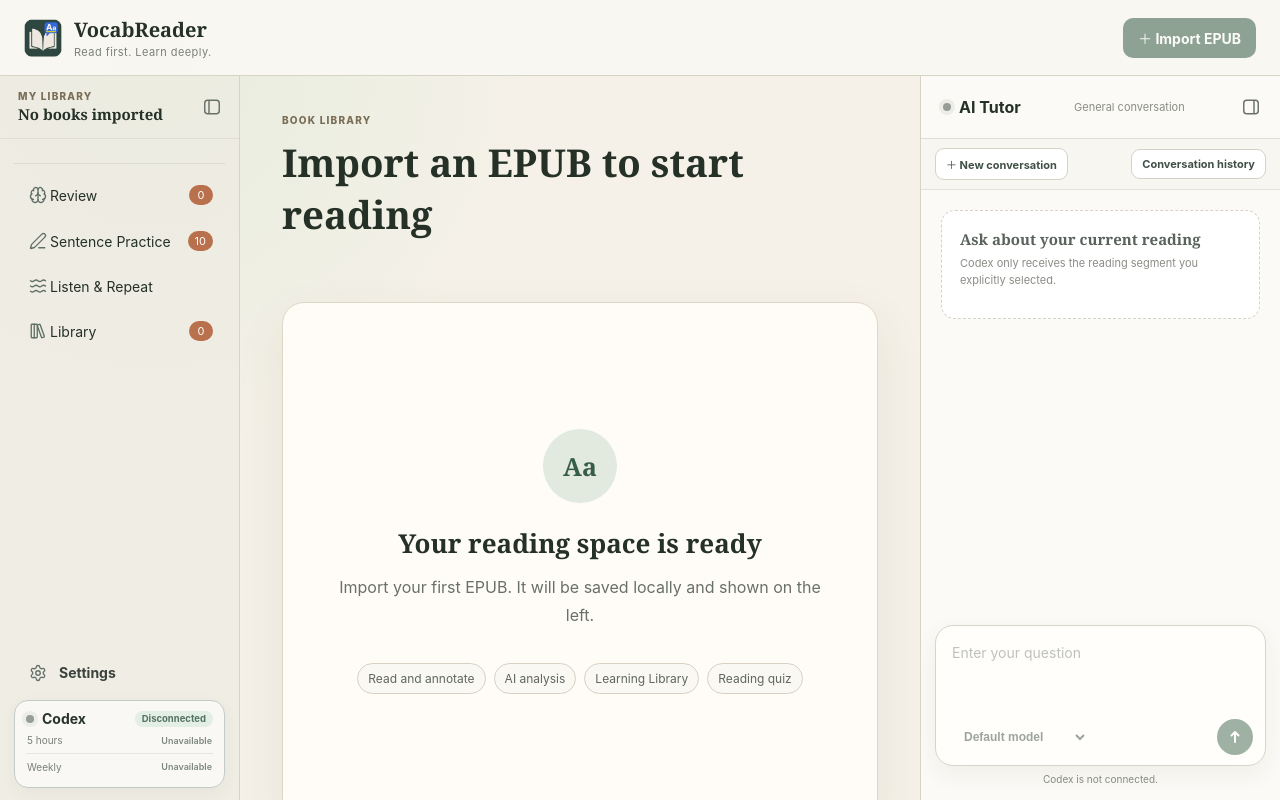
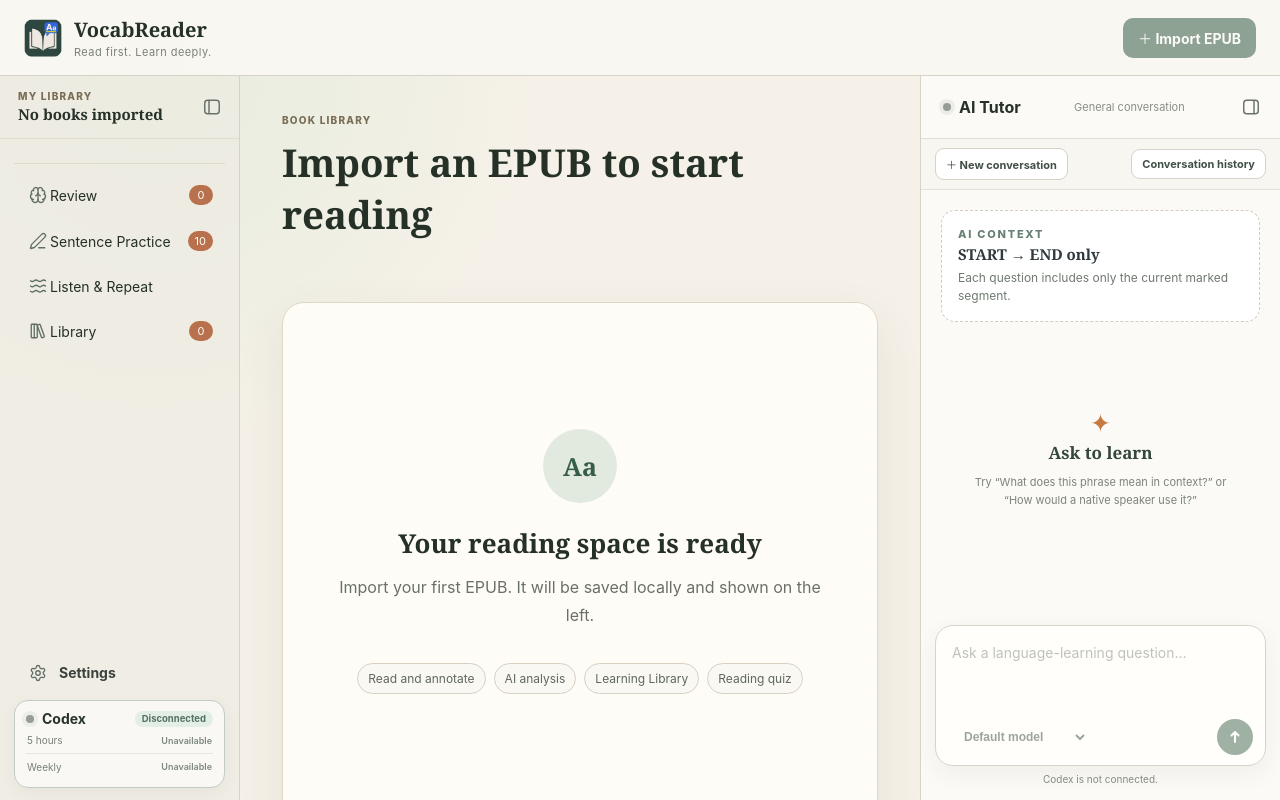
Before and after one commit to highsunday/VocabReader, a React (Vite) app in the folder apps/desktop/: page / in a window 1280 px wide. Built offline with nearby package versions, Linux system fonts and the light colour scheme.

Commit message:
feat(desktop): refine AI tutor empty state

```diff
--- a/apps/desktop/src/renderer/App.tsx
+++ b/apps/desktop/src/renderer/App.tsx
@@ -3099,15 +3099,31 @@ export function App() {
               ) : (
                 <>
                   <div
-                    className="messages"
+                    className={chatSnapshot.messages.length === 0
+                      ? "messages empty-messages"
+                      : "messages"}
                     aria-live="polite"
                     ref={chatMessagesRef}
                   >
                     {chatSnapshot.messages.length === 0 ? (
-                      <div className="chat-empty-state">
-                        <strong>Ask about your current reading</strong>
-                        <p>Codex only receives the reading segment you explicitly selected.</p>
-                      </div>
+                      <>
+                        <section className="chat-context-card" aria-label="AI context">
+                          <span>AI context</span>
+                          <strong>START → END only</strong>
+                          <p>Each question includes only the current marked segment.</p>
+                        </section>
+                        <div className="chat-learning-prompt">
+                          <span className="chat-learning-prompt-icon" aria-hidden="true">
+                            ✦
+                          </span>
+                          <strong>Ask to learn</strong>
+                          <p>
+                            Try “What does this phrase mean in context?” or
+                            <br />
+                            “How would a native speaker use it?”
+                          </p>
+                        </div>
+                      </>
                     ) : null}
                     {chatSnapshot.messages.map((message) => {
                       const messagePractice = readingPracticeArtifacts([message]);
@@ -3313,7 +3329,9 @@ export function App() {
                           event.currentTarget.form?.requestSubmit();
                         }
                       }}
-                      placeholder="Enter your question"
+                      placeholder={mode === "reader"
+                        ? "Ask about the marked passage…"
+                        : "Ask a language-learning question…"}
                       rows={3}
                       disabled={chatSnapshot.connection !== "ready" ||
                         Boolean(chatSnapshot.activeTurnId) ||
```
Also changed, not shown: apps/desktop/src/renderer/styles.css, 1 other file (tests, documents, lock files or other folders).
